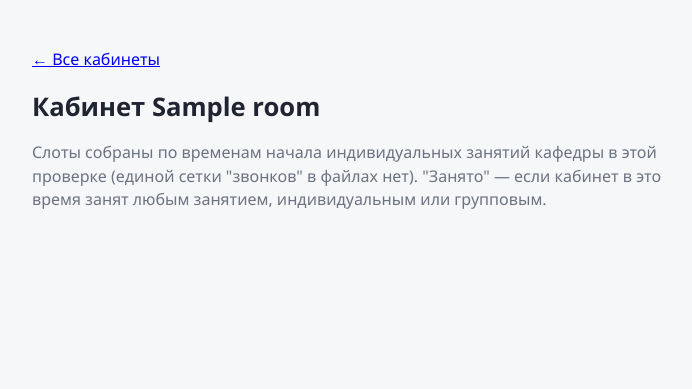
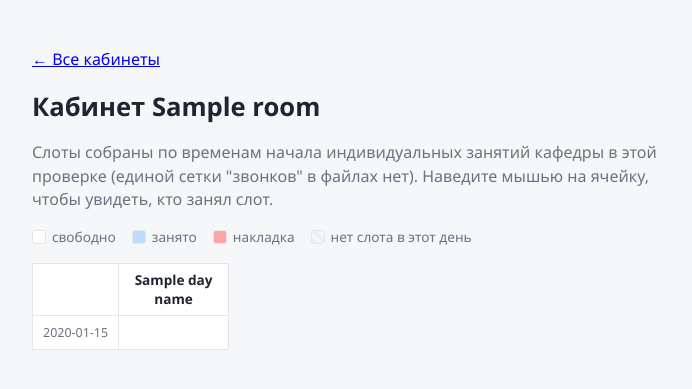
Before and after one commit to DartVeiper/cafedra-schedule, a FastAPI app: template backend/app/templates/cabinet_schedule.html in a window 1280 px wide. Shown: the top 389 px of the page, without its empty margins (82-774 px from the left). Run offline with FastAPI, Linux system fonts and the light colour scheme; the template is opened without the code that fills it: most values are stand-ins (such as "Sample title", 1, 10 or a date in 2020).

Commit message:
Сетка кабинета — цветной интерактивный календарь вместо списка
Вместо плоского списка "время — кто" на странице кабинета теперь
таблица-календарь: дни — столбцы, время — строки, как теплокарта.
Ячейки подсвечены по статусу — свободно/занято/накладка/нет слота в
этот день, при наведении на занятую или конфликтную ячейку всплывает
подсказка с ФИО (для накладки — сразу обе стороны конфликта).

Накладки в сетке кабинета — те же самые, что и в основном отчёте:
build_room_schedule() в app/cabinets.py переиспользует find_conflicts()
из conflicts.py и подсвечивает слоты, реально попадающие в пересечение
двух занятий в этом кабинете.

Также добавлен CLAUDE.md — по просьбе пользователя, чтобы следующие
сессии Claude Code сразу видели контекст проекта, историю сделанного
и то, что сознательно не трогали без явного запроса.

Co-Authored-By: Claude Sonnet 5 <noreply@anthropic.com>
Claude-Session: https://claude.ai/code/session_01DHfyTbv8Kn5oMh4EJvWAPH

```diff
--- a/backend/app/cabinets.py
+++ b/backend/app/cabinets.py
@@ -20,7 +20,8 @@ from __future__ import annotations
 import json
 import os
 
-from app.models import INDIVIDUAL_LESSON_MINUTES, Lesson, LessonType
+from app.conflicts import find_conflicts
+from app.models import INDIVIDUAL_LESSON_MINUTES, ConflictType, Lesson, LessonType
 
 DEFAULT_DEPARTMENT_ID = "default"
 
@@ -91,9 +92,20 @@ def _overlaps(a_start: int, a_end: int, b_start: int, b_end: int) -> bool:
 
 
 def build_room_schedule(lessons: list[Lesson], room: str) -> dict[int, list[dict]]:
-    """{день_недели: [{"start": "10:15", "occupied_by": Lesson|None}, ...]},
-    только для дней, где вообще есть индивидуальные занятия у кафедры."""
+    """{день_недели: [{"start": "10:15", "occupied_by": Lesson|None,
+    "conflict_with": Lesson|None}, ...]}, только для дней, где вообще есть
+    индивидуальные занятия у кафедры. "conflict_with" заполнен, если в этом
+    слоте кабинет реально занят дважды (переиспользуем find_conflicts —
+    ту же логику, что и в основном отчёте) — для подсветки красным и
+    подсказки при наведении."""
     room_lessons = [l for l in lessons if l.room_normalized == room]
+
+    # ROOM_DOUBLE_BOOKED группируется в conflicts.py по room_normalized, так что
+    # если lesson_a в этом кабинете — lesson_b тоже в нём же.
+    room_conflicts = [
+        c for c in find_conflicts(lessons)
+        if c.type == ConflictType.ROOM_DOUBLE_BOOKED and c.lesson_a.room_normalized == room
+    ]
 
     slot_starts_by_day: dict[int, set[int]] = {}
     for l in lessons:
@@ -105,13 +117,41 @@ def build_room_schedule(lessons: list[Lesson], room: str) -> dict[int, list[dict
         day_slots = []
         for start in sorted(starts):
             end = start + INDIVIDUAL_LESSON_MINUTES
-            occupant = next(
-                (
-                    l for l in room_lessons
-                    if l.day_of_week == day and _overlaps(start, end, l.start_minutes, l.end_minutes)
-                ),
-                None,
-            )
-            day_slots.append({"start": f"{start // 60:02d}:{start % 60:02d}", "occupied_by": occupant})
+            occupant = None
+            conflict_with = None
+            for c in room_conflicts:
+                if c.day_of_week != day:
+                    continue
+                overlap_start = max(c.lesson_a.start_minutes, c.lesson_b.start_minutes)
+                overlap_end = min(c.lesson_a.end_minutes, c.lesson_b.end_minutes)
+                if _overlaps(start, end, overlap_start, overlap_end):
+                    occupant, conflict_with = c.lesson_a, c.lesson_b
+                    break
+            if occupant is None:
+                occupant = next(
+                    (
+                        l for l in room_lessons
+                        if l.day_of_week == day and _overlaps(start, end, l.start_minutes, l.end_minutes)
+                    ),
+                    None,
+                )
+            day_slots.append({
+                "start": f"{start // 60:02d}:{start % 60:02d}",
+                "occupied_by": occupant,
+                "conflict_with": conflict_with,
+            })
         schedule[day] = day_slots
     return schedule
+
+
+def merge_time_axis(schedule: dict[int, list[dict]]) -> list[str]:
+    """Объединённый по всем дням список времён слотов — для отрисовки единой
+    сетки (дни — столбцы, время — строки), как в календаре."""
+    times = {slot["start"] for day_slots in schedule.values() for slot in day_slots}
+    return sorted(times)
+
+
+def index_by_time(schedule: dict[int, list[dict]]) -> dict[int, dict[str, dict]]:
+    """{день: {"10:15": slot, ...}} — для поиска слота по (день, время) при
+    отрисовке единой сетки."""
+    return {day: {slot["start"]: slot for slot in day_slots} for day, day_slots in schedule.items()}
--- a/backend/app/main.py
+++ b/backend/app/main.py
@@ -293,7 +293,9 @@ def cabinet_schedule(request: Request, import_id: str, room: str):
     return templates.TemplateResponse(request, "cabinet_schedule.html", {
         "import_id": import_id,
         "room": room,
-        "schedule": schedule,
+        "time_axis": cabinets_module.merge_time_axis(schedule),
+        "schedule_by_time": cabinets_module.index_by_time(schedule),
+        "days_present": sorted(schedule.keys()),
         "day_names": DAY_NAMES_RU,
     })
 
--- a/backend/app/static/style.css
+++ b/backend/app/static/style.css
@@ -195,18 +195,55 @@ details ul { margin: 8px 0 0; padding-left: 18px; font-size: 0.85rem; color: var
 .add-room-form { display: flex; gap: 10px; margin: 16px 0; }
 .add-room-form input[type="text"] { padding: 6px 10px; border: 1px solid var(--border); border-radius: 6px; font-size: 0.9rem; }
 
-.cabinet-days { display: flex; flex-wrap: wrap; gap: 16px; margin-top: 16px; align-items: flex-start; }
-.cabinet-day-card {
+.cabinet-legend { display: flex; flex-wrap: wrap; gap: 16px; margin: 16px 0; font-size: 0.85rem; color: var(--muted); }
+.legend-item { display: inline-flex; align-items: center; gap: 6px; }
+.legend-swatch { display: inline-block; width: 14px; height: 14px; border-radius: 3px; border: 1px solid var(--border); }
+
+.cabinet-grid { border-collapse: collapse; margin-top: 8px; }
+.cabinet-grid th {
+  padding: 6px 10px;
+  font-size: 0.85rem;
   background: var(--card-bg);
   border: 1px solid var(--border);
-  border-radius: 10px;
-  padding: 12px 16px;
-  min-width: 220px;
 }
-.cabinet-day-card h2 { margin-top: 0; font-size: 1rem; border: none; padding: 0; }
-.cabinet-day-table { width: 100%; border-collapse: collapse; font-size: 0.85rem; }
-.cabinet-day-table td { padding: 4px 6px; border-bottom: 1px solid var(--border); }
-.cabinet-day-table tr:last-child td { border-bottom: none; }
-.slot-time { color: var(--muted); white-space: nowrap; width: 56px; }
-.slot-occupied .slot-info { font-weight: 600; }
-.slot-free .slot-info { color: var(--muted); font-style: italic; }
+.grid-time {
+  padding: 4px 10px;
+  color: var(--muted);
+  font-size: 0.78rem;
+  white-space: nowrap;
+  background: var(--card-bg);
+  border: 1px solid var(--border);
+  text-align: right;
+}
+.grid-cell {
+  width: 110px;
+  height: 34px;
+  border: 1px solid var(--border);
+  position: relative;
+  text-align: center;
+}
+.cell-free { background: #ffffff; }
+.cell-occupied { background: #bfdbfe; cursor: default; }
+.cell-conflict { background: #fca5a5; cursor: default; }
+.cell-none {
+  background: repeating-linear-gradient(45deg, #eceef1, #eceef1 4px, #f6f7f9 4px, #f6f7f9 8px);
+}
+
+.cell-tooltip {
+  display: none;
+  position: absolute;
+  bottom: 100%;
+  left: 50%;
+  transform: translateX(-50%);
+  margin-bottom: 6px;
+  background: #1f2430;
+  color: #fff;
+  font-size: 0.78rem;
+  line-height: 1.4;
+  padding: 6px 10px;
+  border-radius: 6px;
+  white-space: nowrap;
+  text-align: left;
+  z-index: 10;
+}
+.grid-cell:hover .cell-tooltip { display: block; }
--- a/backend/app/templates/cabinet_schedule.html
+++ b/backend/app/templates/cabinet_schedule.html
@@ -11,41 +11,62 @@
   <h1>Кабинет {{ room }}</h1>
   <p class="lead">
     Слоты собраны по временам начала индивидуальных занятий кафедры в этой
-    проверке (единой сетки "звонков" в файлах нет). "Занято" — если кабинет в
-    это время занят любым занятием, индивидуальным или групповым.
+    проверке (единой сетки "звонков" в файлах нет). Наведите мышью на ячейку,
+    чтобы увидеть, кто занял слот.
   </p>
 
-  {% if not schedule %}
+  <div class="cabinet-legend">
+    <span class="legend-item"><span class="legend-swatch cell-free"></span>свободно</span>
+    <span class="legend-item"><span class="legend-swatch cell-occupied"></span>занято</span>
+    <span class="legend-item"><span class="legend-swatch cell-conflict"></span>накладка</span>
+    <span class="legend-item"><span class="legend-swatch cell-none"></span>нет слота в этот день</span>
+  </div>
+
+  {% if not time_axis %}
   <p>В этой проверке нет данных для сетки — не найдено индивидуальных занятий.</p>
   {% else %}
-  <div class="cabinet-days">
-    {% for day in range(6) %}
-      {% if schedule.get(day) %}
-      <div class="cabinet-day-card">
-        <h2>{{ day_names[day] }}</h2>
-        <table class="cabinet-day-table">
-          {% for slot in schedule[day] %}
-          <tr class="{{ 'slot-occupied' if slot.occupied_by else 'slot-free' }}">
-            <td class="slot-time">{{ slot.start }}</td>
-            <td class="slot-info">
-              {% if slot.occupied_by %}
+  <table class="cabinet-grid">
+    <thead>
+      <tr>
+        <th></th>
+        {% for day in days_present %}<th>{{ day_names[day] }}</th>{% endfor %}
+      </tr>
+    </thead>
+    <tbody>
+      {% for t in time_axis %}
+      <tr>
+        <td class="grid-time">{{ t }}</td>
+        {% for day in days_present %}
+          {% set slot = schedule_by_time.get(day, {}).get(t) %}
+          {% if slot is none %}
+          <td class="grid-cell cell-none"></td>
+          {% elif slot.conflict_with %}
+          <td class="grid-cell cell-conflict">
+            <div class="cell-tooltip">
+              <b>Накладка в это время:</b><br>
+              {{ slot.occupied_by.teacher_name or slot.occupied_by.accompanist_name or slot.occupied_by.subject or '—' }}
+              {% if slot.occupied_by.student_name %}({{ slot.occupied_by.student_name }}){% endif %}
+              <br>&times;<br>
+              {{ slot.conflict_with.teacher_name or slot.conflict_with.accompanist_name or slot.conflict_with.subject or '—' }}
+              {% if slot.conflict_with.student_name %}({{ slot.conflict_with.student_name }}){% endif %}
+            </div>
+          </td>
+          {% elif slot.occupied_by %}
+          <td class="grid-cell cell-occupied">
+            <div class="cell-tooltip">
               {{ slot.occupied_by.teacher_name or slot.occupied_by.accompanist_name or slot.occupied_by.subject or '—' }}
               {% if slot.occupied_by.student_name %}· {{ slot.occupied_by.student_name }}{% endif %}
               {% if slot.occupied_by.group_raw %}· гр.{{ slot.occupied_by.group_raw }}{% endif %}
-                {% if slot.occupied_by.teacher_name or slot.occupied_by.accompanist_name %}
-                  {% if slot.occupied_by.subject %}· {{ slot.occupied_by.subject }}{% endif %}
+            </div>
+          </td>
+          {% else %}
+          <td class="grid-cell cell-free"></td>
           {% endif %}
-              {% else %}
-                свободно
-              {% endif %}
-            </td>
+        {% endfor %}
       </tr>
       {% endfor %}
+    </tbody>
   </table>
-      </div>
-      {% endif %}
-    {% endfor %}
-  </div>
   {% endif %}
 </div>
 </body>
```
Also changed, not shown: CLAUDE.md (added, +112 -0 lines), backend/tests/test_cabinets.py (+40 -0 lines). Lines whose indentation alone changed are shown as unchanged.
